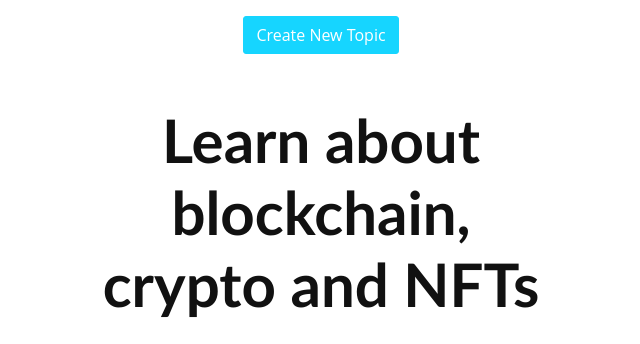
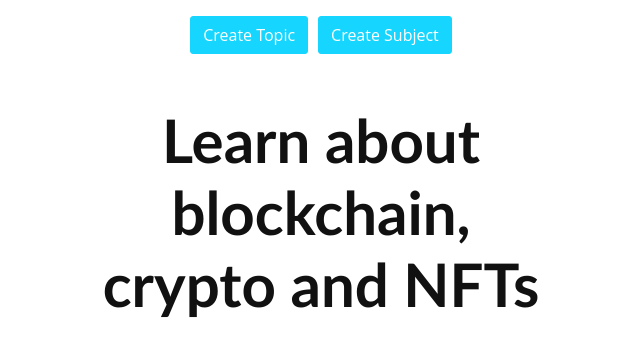
Before and after one commit to DjangoWriters-Internet-Application/Coin-Rush, a Django app: page /learn/ in a window 1280 px wide. Shown: the part 76-420 px from the top of the page, without its empty margins (319-959 px from the left). Run offline with Django 4.2, Linux system fonts and the light colour scheme; a user stored in the database is signed in; tables that the repository leaves empty hold one stand-in row (values such as "Sample post"); grey boxes marked "Sample" are stand-in pictures; some libraries are stand-ins or nearby versions.

Commit message:
Added form for creating subjects

```diff
--- a/coinRush/forms.py
+++ b/coinRush/forms.py
@@ -5,7 +5,7 @@ from django.contrib.auth.forms import AuthenticationForm
 
 # from django.contrib.auth.forms import UserCreationForm
 
-from .models import User, Post, Comment, Transaction, NewsComments, Feedback, Stock, CourseCategory
+from .models import User, Post, Comment, Transaction, NewsComments, Feedback, Stock, CourseCategory, Learn
 
 
 class UserCreationForm(forms.ModelForm):
@@ -190,3 +190,20 @@ class TopicCreateForm(forms.ModelForm):
     class Meta:
         model = CourseCategory
         fields = ['name']
+
+class SubjectCreateForm(forms.ModelForm):
+    class Meta:
+        model = Learn
+        fields = ['title', 'description', 'category', 'image']
+        exclude = ['slug']
+
+    def __init__(self, *args, **kwargs):
+        super().__init__(*args, **kwargs)
+        self.fields['category'].queryset = CourseCategory.objects.all()
+
+    widgets = {
+        'title': forms.TextInput(attrs={'class': 'form-control'}),
+        'description': forms.Textarea(attrs={'class': 'form-control'}),
+        'category': forms.Select(attrs={'class': 'form-control'}),
+        'image': forms.FileInput(attrs={'class': 'form-control'}),
+    }
--- a/coinRush/templates/Learn/learning.html
+++ b/coinRush/templates/Learn/learning.html
@@ -1,9 +1,7 @@
 {% extends 'Base/base.html' %}
 {% load static %}
 {% block extraHead %}
-<!--    <link rel="stylesheet" href="{% static 'css/news.css' %}">-->
-<link rel="stylesheet" type="text/css" href="{% static 'css/learn.css' %} ">
-
+    <link rel="stylesheet" type="text/css" href="{% static 'css/learn.css' %}">
 {% endblock extraHead %}
 {% block title %}Learn Center{% endblock %}
 {% block content %}
@@ -14,16 +12,22 @@
             </div>
         {% endfor %}
     {% endif %}
-
+    {% if user.is_superuser %}
     <div class="container mt-3">
-        <!-- Centered container for the "Create New Topic" button -->
+        <!-- Centered container for the "Create New Topic" and "Create Learn" buttons -->
         <div class="d-flex justify-content-center">
+            <!-- Create New Topic button -->
             <button type="button" class="btn btn-primary" data-toggle="modal" data-target="#topicModal">
-                Create New Topic
+                Create Topic
+            </button>
+            <div style="width: 10px;"></div>
+            <!-- Create Learn button -->
+            <button type="button" class="btn btn-primary ml-2" data-toggle="modal" data-target="#learnModal">
+                Create Subject
             </button>
         </div>
 
-        <!-- Modal -->
+        <!-- Modal for Create New Topic -->
         <div class="modal position-fixed" id="topicModal" tabindex="-1" role="dialog" aria-labelledby="topicModalLabel"
              aria-hidden="true">
             <div class="modal-dialog modal-dialog-centered" role="document">
@@ -38,15 +42,38 @@
                         <!-- Form for creating a new topic -->
                         <form method="post" action="">
                             {% csrf_token %}
-                            {{ form.as_p }}
-                            <button type="submit" class="btn btn-primary">Create</button>
+                            <table>{{ form.as_table }}</table><hr>
+                            <button type="submit"  class="btn btn-primary">Create</button>
+                        </form>
+                    </div>
+                </div>
+            </div>
+        </div>
+
+        <!-- Modal for Create Learn -->
+        <div class="modal position-fixed" id="learnModal" tabindex="-1" role="dialog" aria-labelledby="learnModalLabel"
+             aria-hidden="true">
+            <div class="modal-dialog modal-dialog-centered" role="document">
+                <div class="modal-content">
+                    <div class="modal-header">
+                        <h5 class="modal-title" id="learnModalLabel">Create New Subject</h5>
+                        <button type="button" class="close" data-dismiss="modal" aria-label="Close">
+                            <span aria-hidden="true">&times;</span>
+                        </button>
+                    </div>
+                    <div class="modal-body">
+                        <!-- Form for creating a new Learn entry -->
+                        <form method="post" action="">
+                            {% csrf_token %}
+                            <table>{{ form2.as_table }}</table><hr>
+                            <button type="submit" class="btn btn-primary">Submit</button>
                         </form>
                     </div>
                 </div>
             </div>
         </div>
     </div>
-
+    {% endif %}
     <h1>Learn about blockchain, crypto and NFTs</h1><br/>
     <h4>Browse by topic</h4>
 
--- a/coinRush/views.py
+++ b/coinRush/views.py
@@ -27,7 +27,8 @@ from .forms import (
     StockFilterForm,
     CurrencyConverterForm,
     NewsCreateForm,
-    TopicCreateForm
+    TopicCreateForm,
+    SubjectCreateForm
 )
 
 from .forms import (
@@ -168,10 +169,18 @@ def categories_course(request):
                 form.save()
                 messages.success(request, f'Topic "{new_topic}" created successfully.')
             return redirect(url)
+
+        form2 = SubjectCreateForm(request.POST, request.FILES)
+        if form2.is_valid():
+            learn_instance = form2.save(commit=False)
+            learn_instance.image.upload_to = 'topic_images/'
+            learn_instance.save()
+            messages.success(request, 'Subject added successfully!')
+            return redirect(url)
     else:
         form = TopicCreateForm()
-
-    return render(request, "Learn/learning.html", {"categories": categories, 'form': form})
+        form2 = SubjectCreateForm()
+    return render(request, "Learn/learning.html", {"categories": categories, 'form': form, 'form2': form2})
 
 
 def subject_info(request, slug):
```
Also changed, not shown: coinRush/migrations/0009_alter_user_created_date.py (added). Lines whose indentation alone changed are shown as unchanged.
